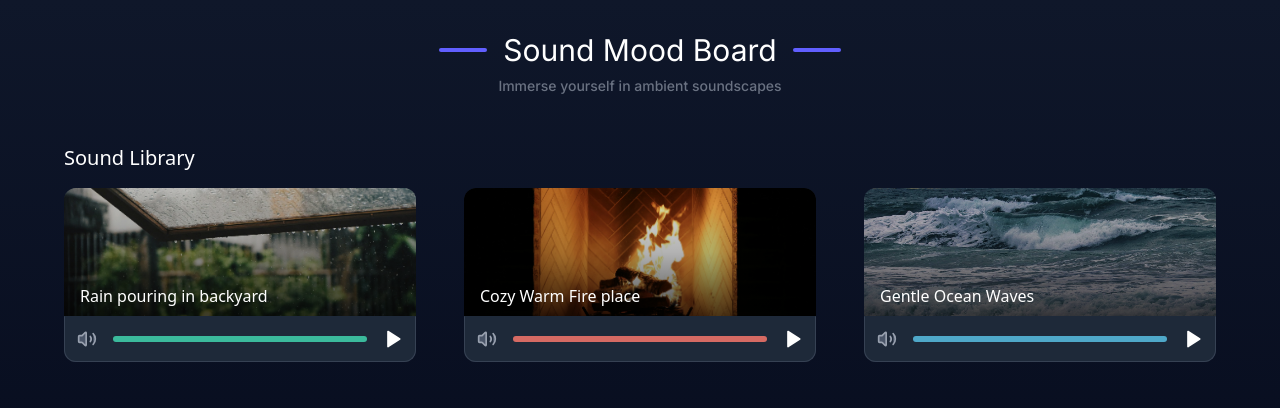
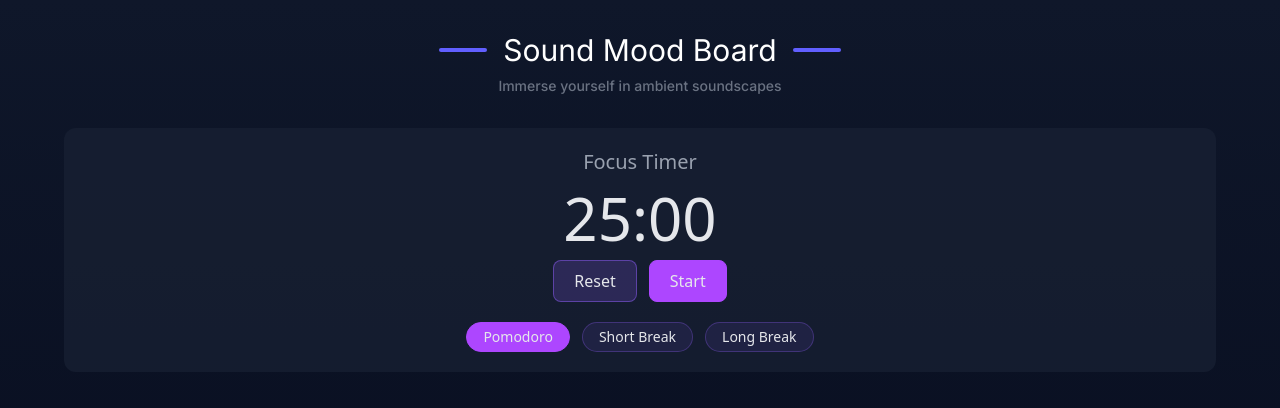
Before and after one commit to P1210/sound-mood-board, a React (Vite) app: page / in a window 1280 px wide. Shown: the top 408 px of the page. Built offline with nearby package versions, Linux system fonts and the light colour scheme; grey boxes are pictures that could not be loaded.

Commit message:
Add focus timer feature components and logic.

```diff
--- a/src/App.jsx
+++ b/src/App.jsx
@@ -1,3 +1,4 @@
+import FocusTimer from "./components/FocusTimer";
 import SoundView from "./pages/SoundView";
 
 function App() {
@@ -14,7 +15,14 @@ function App() {
         <p className="font-display text-center font-medium text-gray-500 text-sm">
           Immerse yourself in ambient soundscapes
         </p>
+        {/* <div className="flex items-center justify-center my-5">
+          <div className="h-0.5 w-24 bg-gradient-to-r from-indigo-500 to-transparent"></div>
+          <div className="h-0.5 w-24 bg-gradient-to-l from-indigo-500 to-transparent ml-4"></div>
+        </div> */}
       </header>
+      <div className="w-full px-16 mb-4 grid grid-cols-2">
+        <FocusTimer />
+      </div>
       <SoundView />
     </div>
   );
--- /dev/null
+++ b/src/components/FocusTimer.jsx
@@ -0,0 +1,94 @@
+import React, { useEffect } from "react";
+import { useFocusHook } from "../hooks/useFocusHook";
+
+function FocusTimer() {
+  const {
+    focusTimerSettings,
+    timerType,
+    setTimerType,
+    timerValue,
+    setTimerValue,
+    handleStartTimer,
+    handlePauseTimer,
+    handleResetTimer,
+    isTimerActive,
+    setTimerActive,
+    formatTime,
+    sessions,
+    setSessions,
+    handleTimerComplete,
+  } = useFocusHook();
+
+  useEffect(() => {
+    let interval = null;
+    if (isTimerActive) {
+      interval = setInterval(() => {
+        setTimerValue((prev) => {
+          if (prev < 1) {
+            // Timer completed - clearing interval immediately
+            clearInterval(interval);
+            // doing this so that all the states have been updated and not interupting the render cycle of the component
+            setTimeout(() => handleTimerComplete(), 10);
+            return 0;
+          }
+          return prev - 1;
+        });
+      }, 1000);
+    }
+    return () => {
+      if (interval) {
+        clearInterval(interval);
+      }
+    };
+  }, [isTimerActive]);
+
+  return (
+    <div className="col-span-2 bg-[rgba(25,33,52,0.7)] rounded-xl p-5">
+      <h2 className="flex justify-center display-text text-xl font-medium text-gray-400">
+        Focus Timer
+      </h2>
+      <div className="text-gray-200 text-6xl font-regular text-center my-3">
+        {formatTime(timerValue)}
+      </div>
+      <div className="flex justify-center gap-3 mb-5">
+        <button
+          onClick={handleResetTimer}
+          className="text-gray-200 bg-[rgba(139,92,246,0.2)] border border-[rgba(139,92,246,0.5)] rounded-lg px-5 py-2 hover:bg-[rgba(139,92,246,0.3)] transition-all"
+        >
+          Reset
+        </button>
+        <button
+          onClick={() =>
+            isTimerActive ? handlePauseTimer() : handleStartTimer()
+          }
+          className="text-gray-200 bg-purple-500 border border-purple-500 rounded-lg px-5 py-2 hover:bg-purple-600 transition-all"
+        >
+          {isTimerActive ? "Pause" : "Start"}
+        </button>
+      </div>
+      <div className="flex justify-center gap-3 mt-4">
+        {focusTimerSettings.map((setting, idx) => {
+          return (
+            <button
+              onClick={() => {
+                setTimerActive(false);
+                setTimerType(setting.key);
+                setTimerValue(setting.defaultValue);
+              }}
+              key={idx}
+              className={`text-gray-200 rounded-full px-4 py-1 text-sm border transition-all ${
+                timerType === setting.key
+                  ? "bg-purple-500 border-purple-500"
+                  : "bg-[rgba(139,92,246,0.1)] border-[rgba(139,92,246,0.3)] hover:bg-[rgba(139,92,246,0.2)]"
+              }`}
+            >
+              {setting.name}
+            </button>
+          );
+        })}
+      </div>
+    </div>
+  );
+}
+
+export default FocusTimer;
--- a/src/data/data.jsx
+++ b/src/data/data.jsx
@@ -72,3 +72,21 @@ export const soundTypes = [
     musicAttribute: "",
   },
 ];
+
+export const focusTimerSettings = [
+  {
+    key: "focus_mode",
+    defaultValue: 1500,
+    name: "Pomodoro",
+  },
+  {
+    key: "short_break",
+    defaultValue: 300,
+    name: "Short Break",
+  },
+  {
+    key: "long_break",
+    defaultValue: 900,
+    name: "Long Break",
+  },
+];
--- /dev/null
+++ b/src/hooks/useFocusHook.js
@@ -0,0 +1,62 @@
+import { useCallback, useMemo, useRef, useState } from "react";
+import { focusTimerSettings } from "../data/data";
+import alarmSound from "../assets/sounds/clock-alarm-8761.mp3";
+
+export function useFocusHook() {
+  const defaultTimer = focusTimerSettings[0];
+  const [timerType, setTimerType] = useState(defaultTimer.key);
+  const [timerValue, setTimerValue] = useState(defaultTimer.defaultValue);
+  const [isTimerActive, setTimerActive] = useState(false);
+  const [sessions, setSessions] = useState(0);
+
+  const handleResetTimer = () => {
+    setTimerActive(false);
+    setTimerValue(
+      focusTimerSettings.find((s) => s.key === timerType).defaultValue
+    );
+  };
+
+  const handleStartTimer = useCallback(() => {
+    setTimerActive(true);
+  }, []);
+
+  const handlePauseTimer = useCallback(() => {
+    setTimerActive(false);
+  }, []);
+
+  const handleTimerComplete = useCallback(() => {
+    setTimerActive(false);
+    const audio = new Audio(alarmSound);
+    audio.play();
+    audio.loop = false;
+    const currentSetting = focusTimerSettings.find((s) => s.key === timerType);
+    if (currentSetting) {
+      setTimerValue(currentSetting.defaultValue);
+    }
+  }, [timerType]);
+
+  const formatTime = (seconds) => {
+    const mins = Math.floor(seconds / 60);
+    const secs = seconds % 60;
+    return `${mins.toString().padStart(2, "0")}:${secs
+      .toString()
+      .padStart(2, "0")}`;
+  };
+
+  return {
+    focusTimerSettings: focusTimerSettings,
+    timerType,
+    setTimerType,
+    timerValue,
+    setTimerValue,
+    handleStartTimer,
+    handlePauseTimer,
+    handleResetTimer,
+    isTimerActive,
+    setTimerActive,
+    formatTime,
+    sessions,
+    setSessions,
+    handleTimerComplete,
+  };
+}
```
Also changed, not shown: 1 other file (tests, documents, lock files or other folders).
